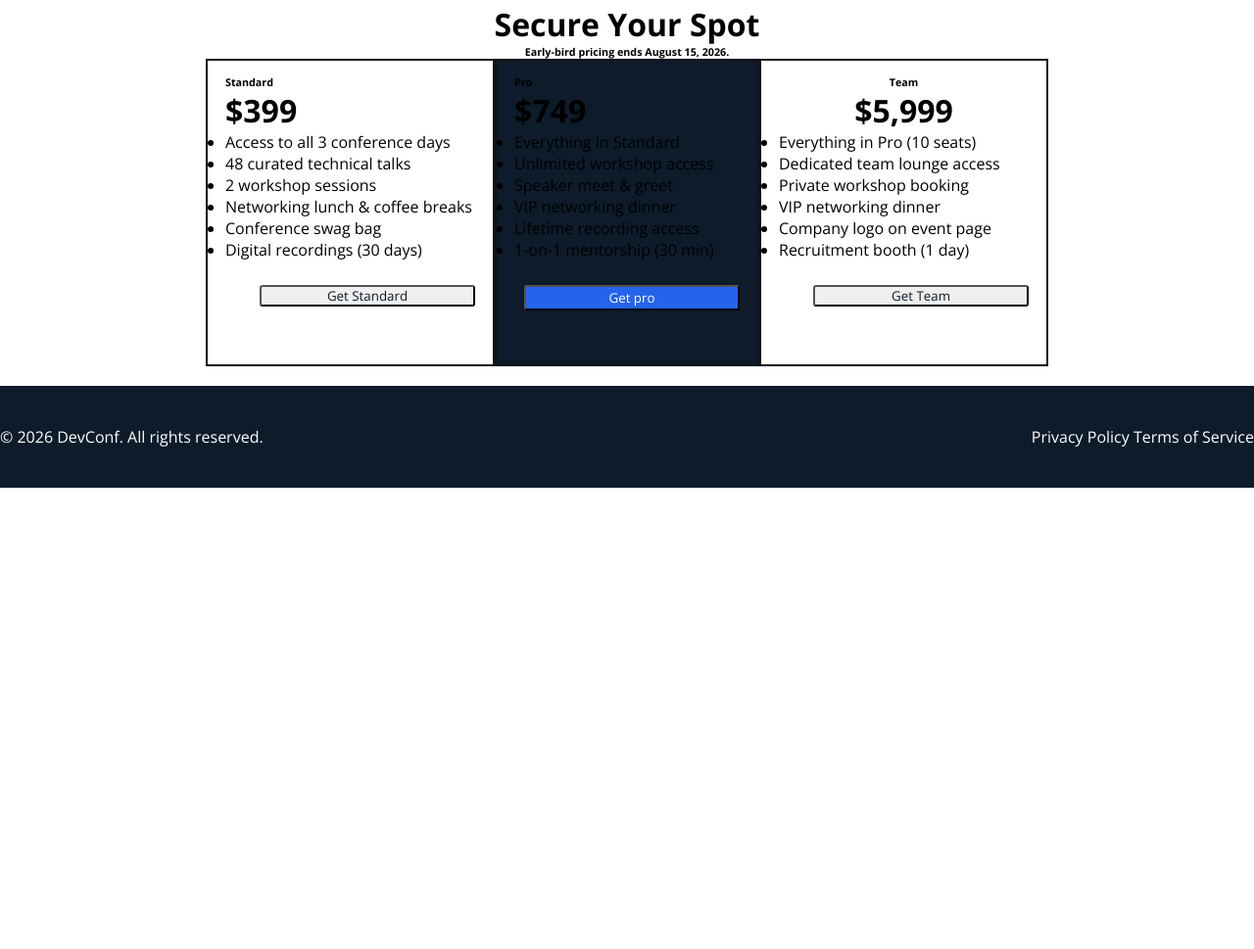
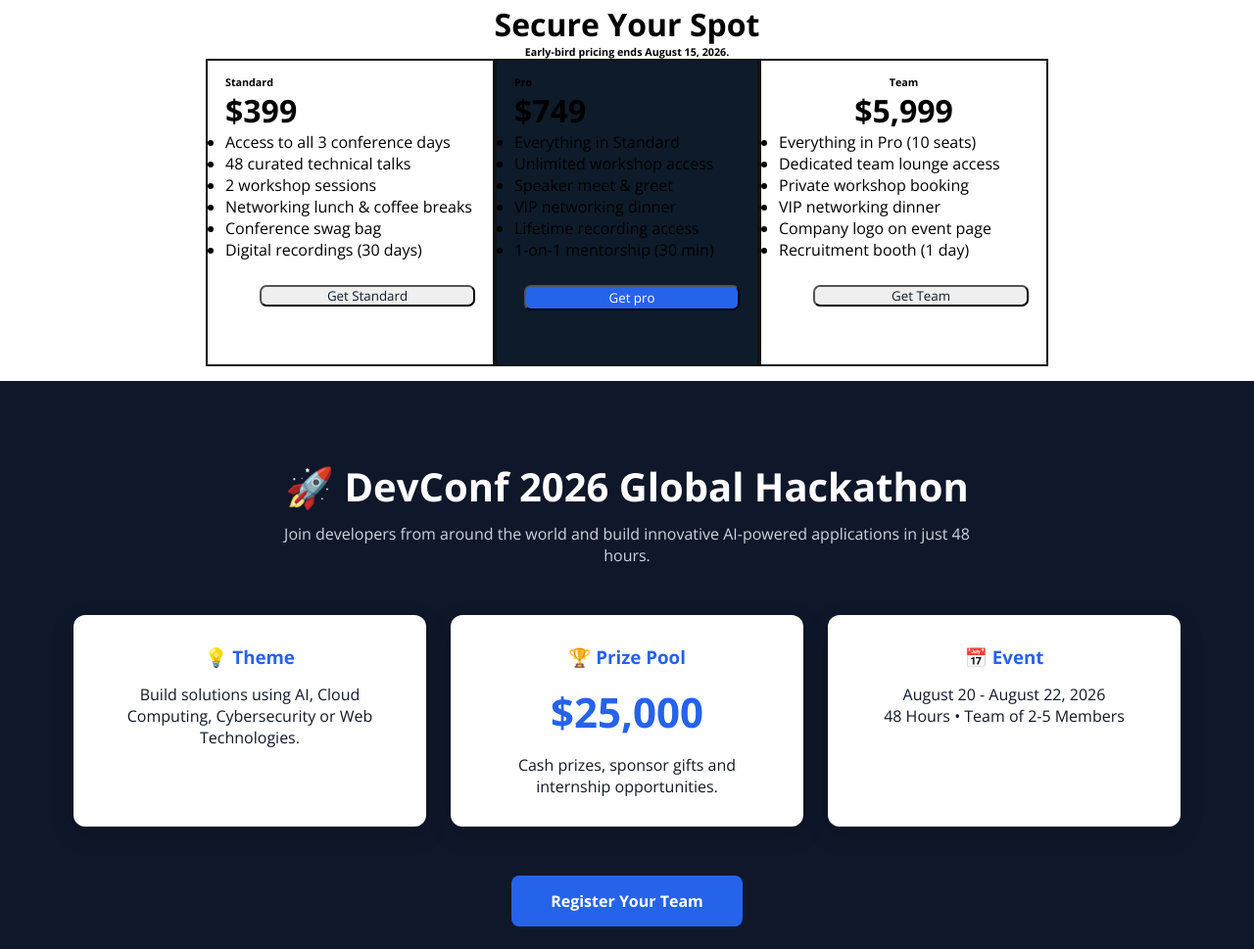
Before and after one commit to hossainzarif67-cmyk/assignment1, a plain HTML site: page index.html in a window 1280 px wide. Shown: the part 1831-2800 px from the top of the page at 98% size. Before the commit the page ends 2329 px from the top, so only its background shows below. Drawn offline with nearby package versions, Linux system fonts and the light colour scheme.

Commit message:
jst added the ai sectioon

```diff
--- a/index.html
+++ b/index.html
@@ -143,6 +143,40 @@
         </div>
 
     </div>
+
+    <!-- ai part -->
+     <section class="hackathon">
+    <div class="container">
+        <h2>🚀 DevConf 2026 Global Hackathon</h2>
+        <p class="subtitle">
+            Join developers from around the world and build innovative AI-powered applications in just 48 hours.
+        </p>
+
+        <div class="hackathon-cards">
+
+            <div class="hack-card">
+                <h3>💡 Theme</h3>
+                <p>Build solutions using AI, Cloud Computing, Cybersecurity or Web Technologies.</p>
+            </div>
+
+            <div class="hack-card">
+                <h3>🏆 Prize Pool</h3>
+                <h1>$25,000</h1>
+                <p>Cash prizes, sponsor gifts and internship opportunities.</p>
+            </div>
+
+            <div class="hack-card">
+                <h3>📅 Event</h3>
+                <p>August 20 - August 22, 2026</p>
+                <p>48 Hours • Team of 2-5 Members</p>
+            </div>
+
+        </div>
+
+        <a href="#" class="hack-btn">Register Your Team</a>
+    </div>
+</section>
+<!-- ai part end -->
      <!-- footer section -->
     <footer>
         <div class="footer">
--- a/style.css
+++ b/style.css
@@ -14,6 +14,7 @@
     border-radius: 3px;
     color:white;
     padding:8px 23px;
+    border-radius:7px;
 
 }
 .common-btn-2{
@@ -24,7 +25,10 @@
     width: 220px;
      align-items:center ;
      margin-top:25px ;
-     margin-left:35px;}
+     margin-left:35px;
+     border-radius:7px;
+    }
+
 
 .common-btn-3{
     background-color:#2563eb;
@@ -35,6 +39,7 @@
      margin-top:25px ;
      margin-left:10px;
      width: 220px;
+     border-radius:7px;
 }
 
 
@@ -151,6 +156,7 @@
         border:rgb(18, 17, 17) solid 2px;
         height:35vh;
         max-width:1200px;
+        margin-bottom:15px;
 
     }
     .middle-card{
@@ -162,6 +168,75 @@
      text-align:center;
     }
 
+
+    /* ai part start */
+    .hackathon{
+    background:#0f172a;
+    color:white;
+    padding:80px 20px;
+    text-align:center;
+}
+
+.hackathon h2{
+    font-size:40px;
+    margin-bottom:10px;
+}
+
+.subtitle{
+    max-width:700px;
+    margin:auto;
+    color:#cbd5e1;
+    margin-bottom:50px;
+}
+
+.hackathon-cards{
+    display:flex;
+    justify-content:center;
+    gap:25px;
+    flex-wrap:wrap;
+}
+
+.hack-card{
+    background:white;
+    color:#111827;
+    width:300px;
+    padding:30px;
+    border-radius:12px;
+    box-shadow:0 8px 25px rgba(0,0,0,.15);
+    transition:.3s;
+}
+
+.hack-card:hover{
+    transform:translateY(-8px);
+}
+
+.hack-card h3{
+    margin-bottom:15px;
+    color:#2563eb;
+}
+
+.hack-card h1{
+    color:#2563eb;
+    margin:15px 0;
+    font-size:42px;
+}
+
+.hack-btn{
+    display:inline-block;
+    margin-top:50px;
+    padding:15px 40px;
+    background:#2563eb;
+    color:white;
+    text-decoration:none;
+    border-radius:8px;
+    font-weight:bold;
+    transition:.3s;
+}
+
+.hack-btn:hover{
+    background:#1d4ed8;
+}
+/* footer edit start */
 .footer{
         margin-top:20px;
         background-color: #0d1b2a;
```
